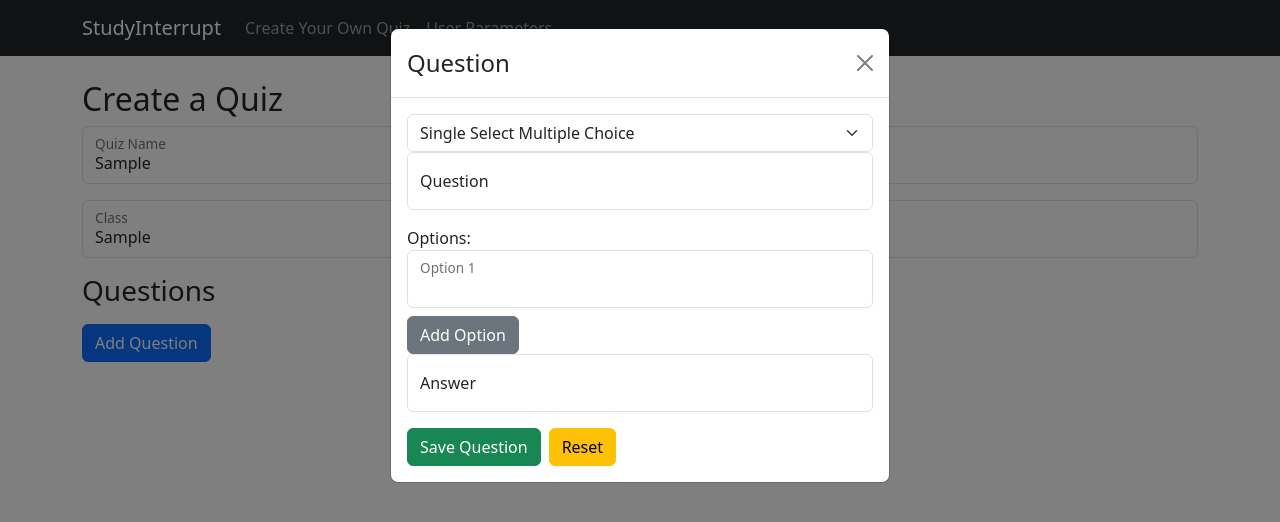
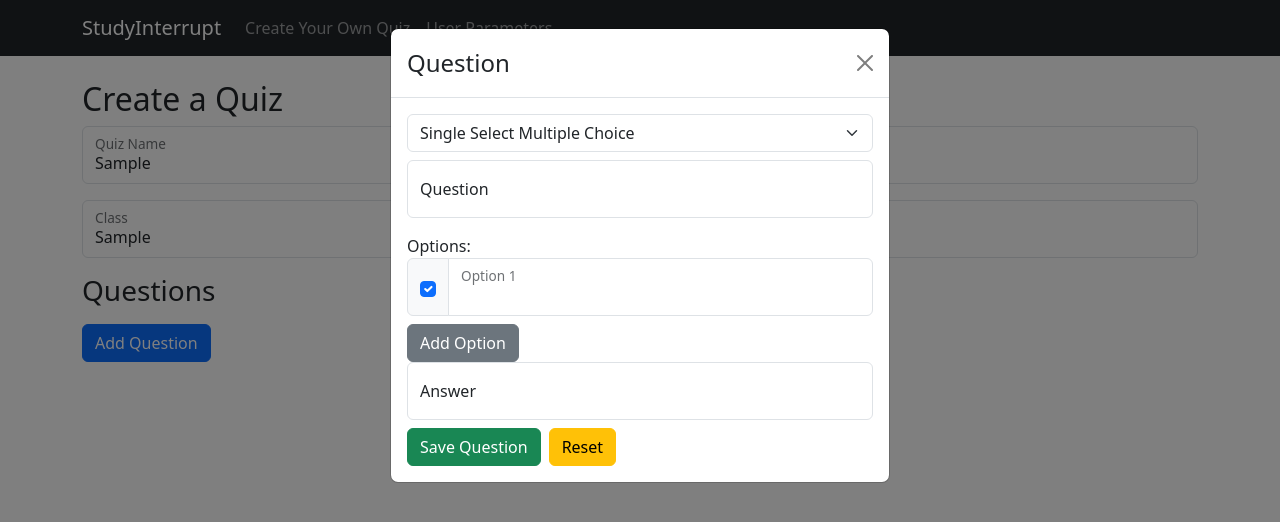
Before and after one commit to LJulien27/StudyInterrupt, a React (Create React App) app in the folder frontend/: page /create-quiz in a window 1280 px wide. Both pictures are taken after typing "Sample", "Sample" into the empty fields and a click on the button "Add Question". Shown: the top 522 px of the page. Built offline with nearby package versions, Linux system fonts and the light colour scheme.

Commit message:
More changes to QuestionModal

```diff
--- a/frontend/src/components/QuizCreate/QuestionModal/QuestionModal.tsx
+++ b/frontend/src/components/QuizCreate/QuestionModal/QuestionModal.tsx
@@ -1,5 +1,5 @@
 import React, { useState, FormEvent, useEffect } from 'react';
-import { Modal, Button, Form, FloatingLabel } from 'react-bootstrap';
+import { Modal, Button, Form, FloatingLabel, InputGroup } from 'react-bootstrap';
 
 interface Question {
   type: string;
@@ -63,7 +63,7 @@ const QuestionModal: React.FC<QuestionModalProps> = ({ show, onHide, onSave, edi
       </Modal.Header>
       <Modal.Body>
         <form onSubmit={handleSubmit}>
-        <Form.Select value={questionType} onChange={(e) => setQuestionType(e.target.value)}>
+        <Form.Select className="mb-2" value={questionType} onChange={(e) => setQuestionType(e.target.value)}>
             <option value="single-select">Single Select Multiple Choice</option>
             <option value="multi-select">Multi Select Multiple Choice</option>
             <option value="fill-in-the-blank">Fill in the Blank</option>
@@ -84,7 +84,22 @@ const QuestionModal: React.FC<QuestionModalProps> = ({ show, onHide, onSave, edi
             <div>
                 <label>Options:</label>
                 {options.map((option, index) => (
-                <FloatingLabel key={index} controlId={`option-${index}`} label={`Option ${index + 1}`} className="mb-2">
+                <InputGroup key={index} className="mb-2">
+                    <InputGroup.Checkbox
+                        checked={answer.split(',').map(a => a.trim()).includes(option)}
+                        onChange={() => {
+                            const answers = answer.split(',').map(a => a.trim()).filter(a => a !== '');
+
+                            // THIS NEEDS TO BE FIXED, SetAnswer MIGHT JUST BE FOR ONE ANSWER BUT HERE IT SHOULD BE ABLE TO HANDLE MULTIPLE
+
+                            if (answers.includes(option)) {
+                                setAnswer(answers.filter(a => a !== option).join(', ')); // Remove from answers
+                            } else {
+                                setAnswer([...answers, option].join(', ')); // Add to answers
+                            }
+                        }}
+                    />
+                    <FloatingLabel controlId={`option-${index}`} label={`Option ${index + 1}`}>
                         <Form.Control
                             type="text"
                             value={option}
@@ -96,6 +111,7 @@ const QuestionModal: React.FC<QuestionModalProps> = ({ show, onHide, onSave, edi
                             required
                         />
                     </FloatingLabel>
+                </InputGroup>
                 ))}
                 <Button variant="secondary" onClick={() => setOptions([...options, ''])}>
                     Add Option
@@ -103,7 +119,7 @@ const QuestionModal: React.FC<QuestionModalProps> = ({ show, onHide, onSave, edi
             </div>
           )}
 
-          <FloatingLabel controlId="questionAnswer" label="Answer" className="mb-3">
+          <FloatingLabel controlId="questionAnswer" label="Answer" className="mb-2">
             <Form.Control
               type="text"
               placeholder="Enter answer"
```
Lines whose indentation alone changed are shown as unchanged.
